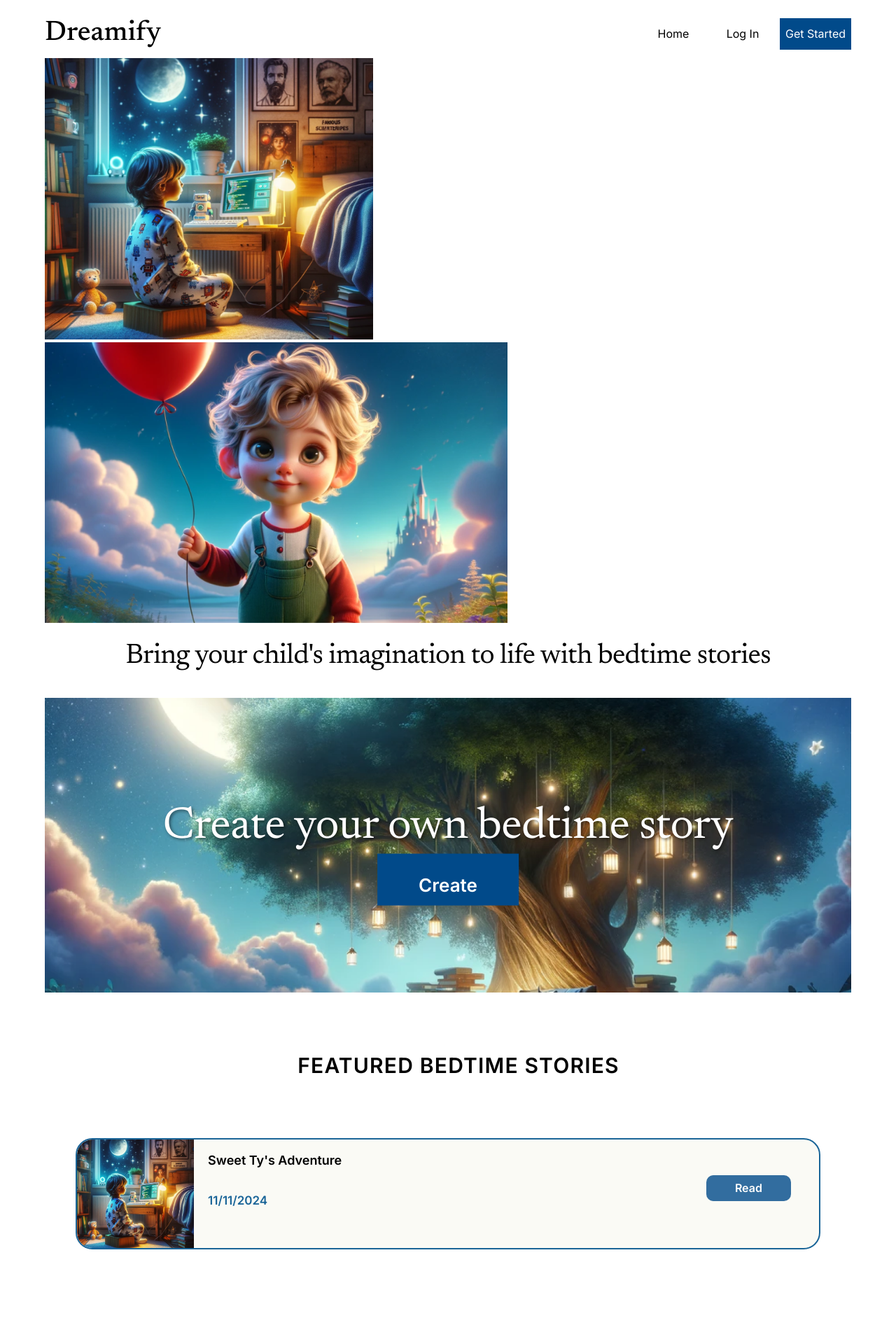
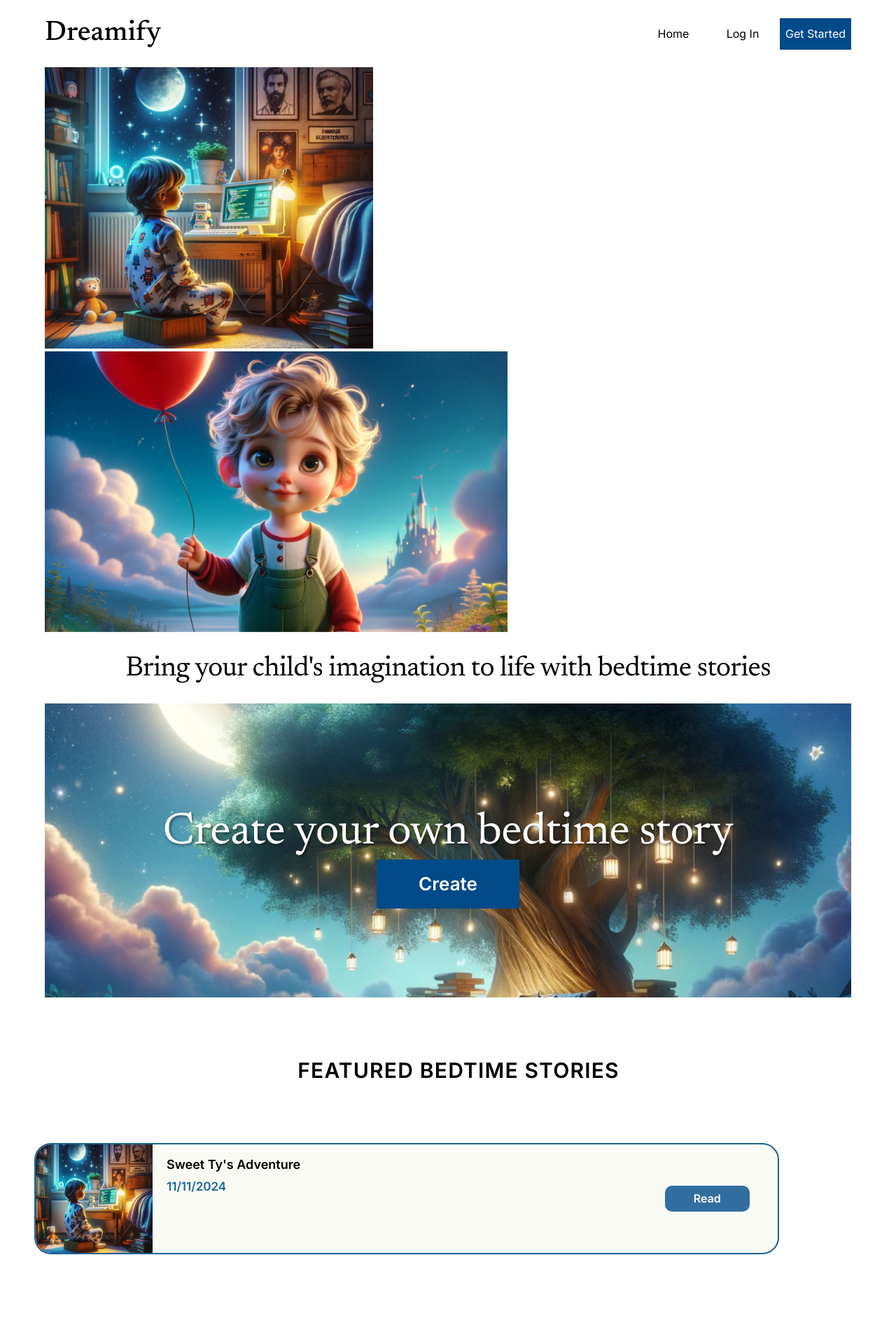
Before and after one commit to minerva-university/cs162-Dreamify, a React (Create React App) app: page / in a window 1280 px wide. Shown: the top 1883 px of the page at 70% size. Built offline with nearby package versions, Linux system fonts and the light colour scheme.

Commit message:
Fixed minor bugs and added 0.2 sec spinners.
- Fixed styling bugs on HomePage
- Fixed one routing link
- Added spinners to Home, About us and Terms pages

```diff
--- a/src/components/Header.js
+++ b/src/components/Header.js
@@ -19,6 +19,7 @@ export default function Header() {
     return null;
   }
 
+
   return (
     <nav className="header">
       <div className="header-container">
@@ -34,7 +35,7 @@ export default function Header() {
           ) : (
             <>
               <Link to="/" className={`${getButtonClass("/")} header-text-navbar`}>Home</Link>
-              <Link to="/newstory" className={`${getButtonClass("/newstory")} header-text-navbar`}>New Story</Link>
+              <Link to="/children" className={`${getButtonClass("/newstory")} header-text-navbar`}>New Story</Link>
               <Link to="/library/parent" className={`${getButtonClass("/library/parent")} header-text-navbar`}>Library</Link>
               <Link to={`/myprofile/${parentId}`} className={`${getButtonClass(`/myprofile/${parentId}`)} header-text-navbar`}>My Profile</Link>
               <Link to="/" onClick={logout} className="header-button-logout header-text-white">Log Out</Link>
--- a/src/components/styles/Header.css
+++ b/src/components/styles/Header.css
@@ -4,7 +4,7 @@
   justify-content: center;
   align-items: center;
   background: #fff;
-  padding: 2% 0 1%;
+  padding: 2% 0 2%;
   width: 100%;
 }
 
--- a/src/pages/AboutUsPage.js
+++ b/src/pages/AboutUsPage.js
@@ -5,9 +5,28 @@ import billy from '../assets/about_us_page/billy.png';
 import paul from '../assets/about_us_page/paul.png';
 import tamir from '../assets/about_us_page/tamir.png';
 import flambeau from '../assets/about_us_page/flambeau.png';
+import Spinner from "../components/Spinner.js";
+import {useState, useEffect} from "react";
 
+export default function AboutUs() {
 
-const AboutUs = () => {
+  const [isLoading, setIsLoading] = useState(true); // Set isLoading to true initially
+
+  useEffect(() => {
+    document.title = "Dreamify | About Us";
+  }, []);
+
+  // Simulate data loading
+  useEffect(() => {
+    // Simulate an asynchronous operation (e.g., fetching data from an API)
+    setTimeout(() => {
+      setIsLoading(false); // Set isLoading to false after data is loaded
+    }, 200);
+  }, []);
+
+  if (isLoading) {
+    return <Spinner />;
+  }
   const teamMembers = [
     {
       name: 'Mykhailo Chudyk',
@@ -58,5 +77,3 @@ const AboutUs = () => {
     </div>
   );
 };
-
-export default AboutUs;
--- a/src/pages/HomePage.js
+++ b/src/pages/HomePage.js
@@ -5,10 +5,33 @@ import treeImage from "../assets/home_page/hp_tree.png";
 import boyWithBalloon from "../assets/home_page/hp_boy_balloon.png";
 import boyWithStars from "../assets/home_page/hp_boy_stars.png";
 import starsImage from "../assets/home_page/hp_stars.png";
+
+import {useState, useEffect} from "react";
+import Spinner from "../components/Spinner.js";
 import "./styles/HomePage.css";
 
 export default function HomePage() {
+
   const { isAuthenticated } = useAuth();
+  const [isLoading, setIsLoading] = useState(true); // Set isLoading to true initially
+
+  useEffect(() => {
+    document.title = "Dreamify | Home";
+  }, []);
+
+  // Simulate data loading
+  useEffect(() => {
+    // Simulate an asynchronous operation (e.g., fetching data from an API)
+    setTimeout(() => {
+      setIsLoading(false); // Set isLoading to false after data is loaded
+    }, 200);
+  }, []);
+
+  if (isLoading) {
+    return <Spinner />;
+  }
+
+
 
   return (
     <div className="hp-container">
--- a/src/pages/TermsPage.js
+++ b/src/pages/TermsPage.js
@@ -1,8 +1,23 @@
 import React from 'react';
 import './styles/TermsPage.css';
+import {useState, useEffect} from "react";
+import Spinner from "../components/Spinner.js";
 
+export default function TermsAndPrivacy() {
 
-const TermsAndPrivacy = () => {
+    useEffect(() => {
+        document.title = "Dreamify | Terms of Service and Privacy Policy";
+      }, []);
+
+    const [isLoading, setIsLoading] = useState(true); // Set isLoading to true initially
+    // Simulate data loading
+    setTimeout(() => {
+        setIsLoading(false); // Set isLoading to false after data is loaded
+    }, 200); // Adjust the delay (2000ms = 2 seconds) as needed
+    if (isLoading) {
+        return <Spinner />;
+    }
+
   return (
     <div className="terms-container">
     <h1 className="terms-title">Terms of Service and Privacy Policy</h1>
@@ -23,5 +38,3 @@ const TermsAndPrivacy = () => {
 </div>
   );
 };
-
-export default TermsAndPrivacy;
--- a/src/pages/styles/HomePage.css
+++ b/src/pages/styles/HomePage.css
@@ -68,8 +68,8 @@
   line-height: 120%;
   display: block;
   text-align: center;
-  margin-top: 20px;
-  margin-bottom: 35px;
+  margin: 25px;
+
 }
 
 .hp-tree-image-container {
@@ -101,7 +101,7 @@
   justify-content: center;
   align-items: center;
   height: 20px;
-  padding: 34px 59px 20px 59px;
+  padding: 25px 60px ;
   display: flex;
   overflow: hidden;
   align-self: center;
@@ -159,7 +159,6 @@
   width: 90%;
   height: 159px;
   overflow: hidden;
-  margin: 0 auto;
   margin-bottom: 100px;
 }
 
@@ -178,7 +177,7 @@
   flex-direction: column;
   margin-left: 20px;
   align-items: flex-start;
-  margin-top: -40px;
+  margin-top: -70px;
 }
 
 .hp-featured-name {
@@ -199,12 +198,13 @@
   font-weight: 600;
   line-height: 130%;
   display: inline-block;
-  top: 10%;
+  margin-top: -10px;
 }
 
 .hp-featured-button {
   margin-left: auto;
   margin-right: 40px;
+  margin-top: 15px;
   opacity: 0.8;
   background: #014a8a;
   border-radius: 10px;
```
